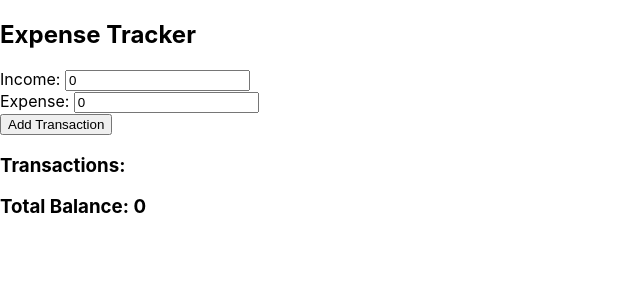
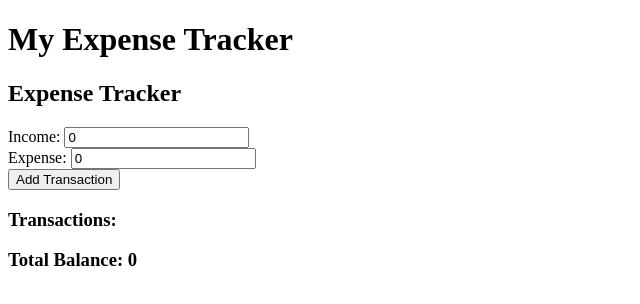
Before and after one commit to jdowns525/expense-tracker-react, a React (Create React App) app: page / in a window 1280 px wide. Shown: the top 304 px of the page, without its empty margins (0-640 px from the left). Built offline with nearby package versions, Linux system fonts and the light colour scheme.

Commit message:
compiled

```diff
--- a/src/index.js
+++ b/src/index.js
@@ -1,17 +1,87 @@
-import React from 'react';
-import ReactDOM from 'react-dom/client';
-import './index.css';
-import App from './App';
-import reportWebVitals from './reportWebVitals';
+import React, { useState } from 'react';
+import ReactDOM from 'react-dom';
 
-const root = ReactDOM.createRoot(document.getElementById('root'));
-root.render(
-  <React.StrictMode>
-    <App />
-  </React.StrictMode>
-);
+const ExpenseTracker = () => {
+  const [income, setIncome] = useState(0);
+  const [expense, setExpense] = useState(0);
+  const [transactions, setTransactions] = useState([]);
 
-// If you want to start measuring performance in your app, pass a function
-// to log results (for example: reportWebVitals(console.log))
-// or send to an analytics endpoint. Learn more: https://bit.ly/CRA-vitals
-reportWebVitals();
+  const handleIncomeChange = (e) => {
+    setIncome(parseInt(e.target.value));
+  };
+
+  const handleExpenseChange = (e) => {
+    setExpense(parseInt(e.target.value));
+  };
+
+  const handleAddTransaction = () => {
+    const newTransaction = {
+      id: transactions.length + 1,
+      income,
+      expense,
+    };
+    setTransactions([...transactions, newTransaction]);
+    setIncome(0);
+    setExpense(0);
+  };
+
+  const handleDeleteTransaction = (id) => {
+    const updatedTransactions = transactions.filter(
+      (transaction) => transaction.id !== id
+    );
+    setTransactions(updatedTransactions);
+  };
+
+  const totalBalance = transactions.reduce(
+    (acc, transaction) => acc + transaction.income - transaction.expense,
+    0
+  );
+
+  return (
+    <div>
+      <h2>Expense Tracker</h2>
+      <div>
+        <label htmlFor="income">Income: </label>
+        <input
+          type="number"
+          id="income"
+          value={income}
+          onChange={handleIncomeChange}
+        />
+      </div>
+      <div>
+        <label htmlFor="expense">Expense: </label>
+        <input
+          type="number"
+          id="expense"
+          value={expense}
+          onChange={handleExpenseChange}
+        />
+      </div>
+      <button onClick={handleAddTransaction}>Add Transaction</button>
+      <h3>Transactions:</h3>
+      <ul>
+        {transactions.map((transaction) => (
+          <li key={transaction.id}>
+            Income: {transaction.income}, Expense: {transaction.expense}{' '}
+            <button onClick={() => handleDeleteTransaction(transaction.id)}>
+              Delete
+            </button>
+          </li>
+        ))}
+      </ul>
+      <h3>Total Balance: {totalBalance}</h3>
+    </div>
+  );
+};
+
+const App = () => {
+  return (
+    <div>
+      <h1>My Expense Tracker</h1>
+      <ExpenseTracker />
+    </div>
+  );
+};
+
+ReactDOM.render(<App />, document.getElementById('root'));
```
